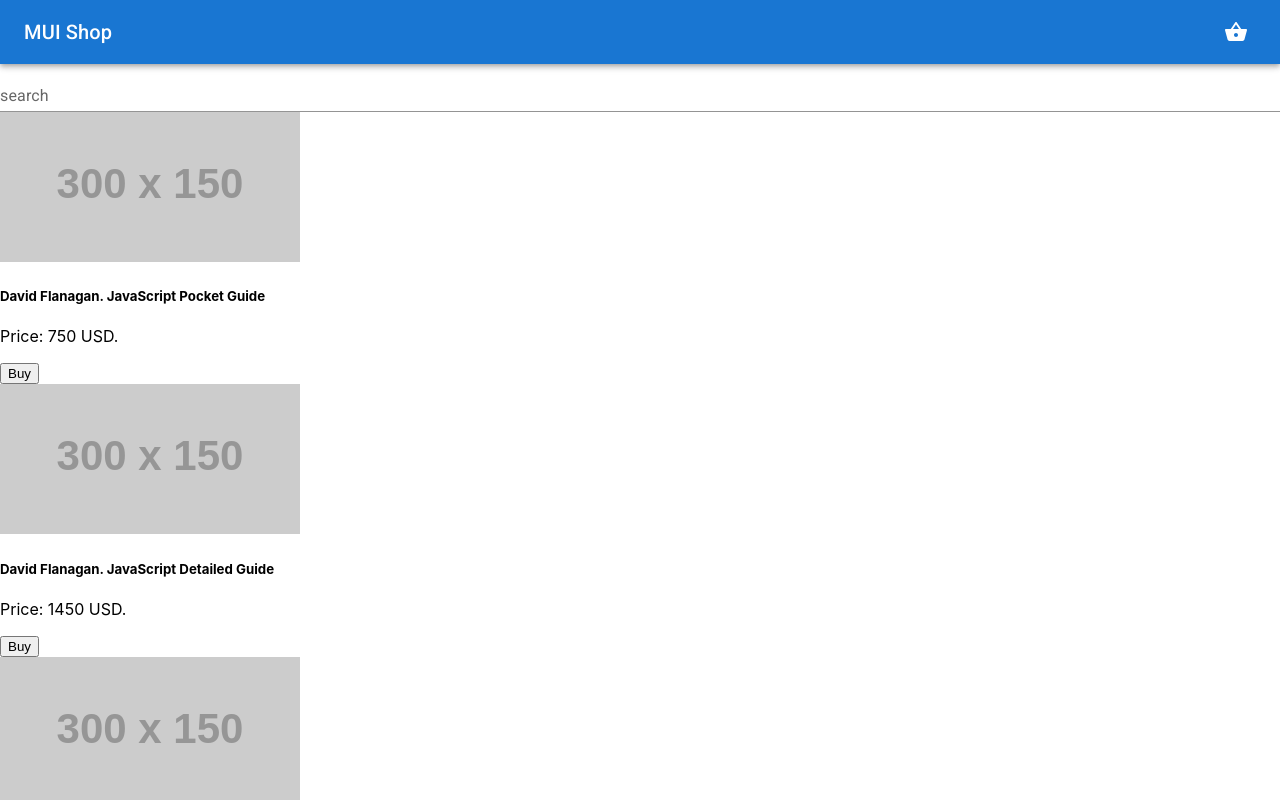
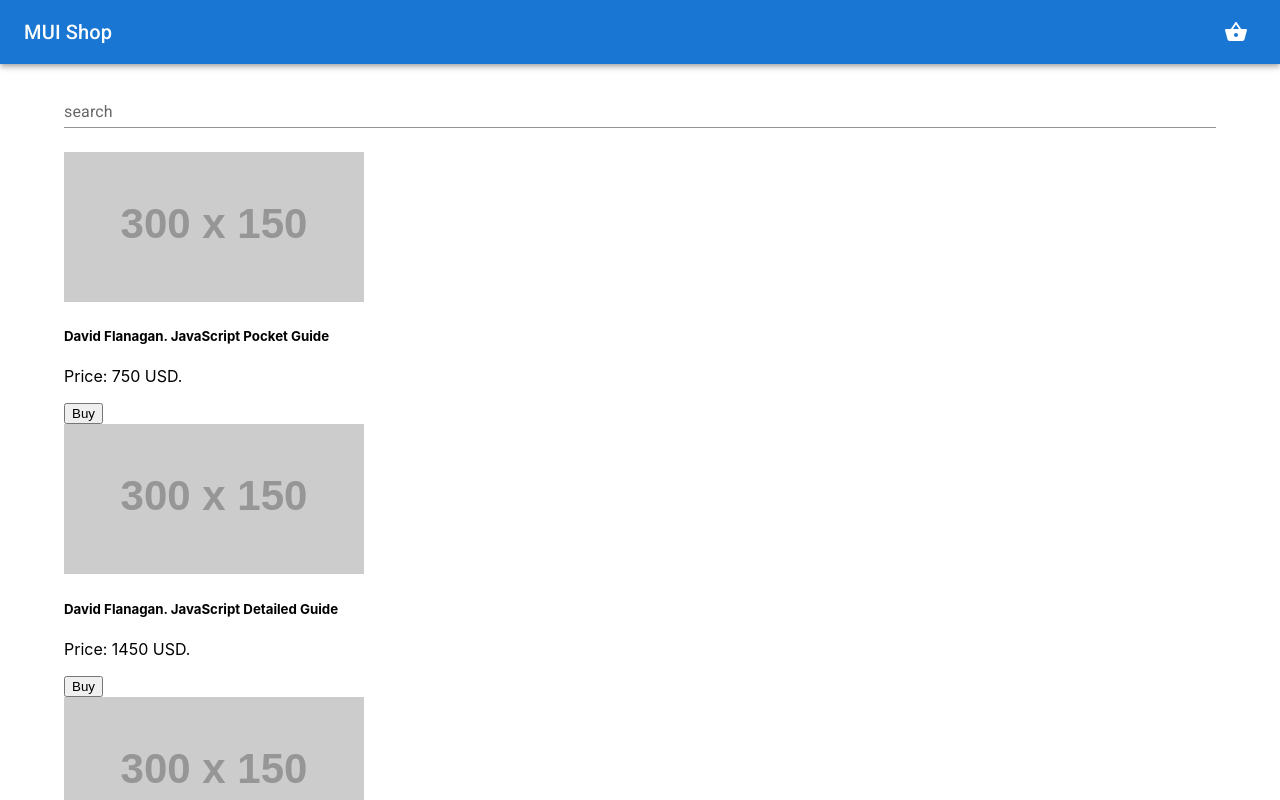
Before and after one commit to ibotchori/material-ui-shop-project, a React (Create React App) app: page / in a window 1280 px wide. Shown: the top 800 px of the page. Built offline with nearby package versions, Linux system fonts and the light colour scheme.

Commit message:
Container

```diff
--- a/src/components/App.jsx
+++ b/src/components/App.jsx
@@ -1,21 +1,22 @@
-import React, { useState } from 'react';
+import React, { useState } from "react";
 
-import BasketList from './BasketList';
-import GoodsList from './GoodsList';
-import Search from './Search';
+import BasketList from "./BasketList";
+import GoodsList from "./GoodsList";
+import Search from "./Search";
 
-import { goods } from '../data/goods';
-import Header from './Header';
+import { goods } from "../data/goods";
+import Header from "./Header";
+import { Container } from "@mui/material";
 
 const App = () => {
   const [order, setOrder] = useState([]);
-    const [search, setSearch] = useState('');
+  const [search, setSearch] = useState("");
   const [products, setProducts] = useState(goods);
 
   const handleChange = (e) => {
     if (!e.target.value) {
       setProducts(goods);
-            setSearch('');
+      setSearch("");
       return;
     }
 
@@ -23,20 +24,20 @@ const App = () => {
     setProducts(
       products.filter((good) =>
         good.name.toLowerCase().includes(e.target.value.toLowerCase())
-            ))
+      )
+    );
   };
 
   const addToOrder = (goodsItem) => {
     let quantity = 1;
 
-        const indexInOrder = order.findIndex(
-            (item) => item.id === goodsItem.id
-        );
+    const indexInOrder = order.findIndex((item) => item.id === goodsItem.id);
 
     if (indexInOrder > -1) {
       quantity = order[indexInOrder].quantity + 1;
 
-            setOrder(order.map((item) => {
+      setOrder(
+        order.map((item) => {
           if (item.id !== goodsItem.id) return item;
 
           return {
@@ -45,7 +46,7 @@ const App = () => {
             price: item.price,
             quantity,
           };
-                }),
+        })
       );
     } else {
       setOrder([
@@ -56,8 +57,7 @@ const App = () => {
           price: goodsItem.price,
           quantity,
         },
-                ],
-            );
+      ]);
     }
   };
 
@@ -67,25 +67,14 @@ const App = () => {
 
   return (
     <React.Fragment>
-        <Header/>
-        <div className='App'>
-            <div className='container'>
-                <Search
-                    value={search}
-                    onChange={handleChange}
-                />
-                <GoodsList
-                    goods={products}
-                    setOrder={addToOrder}
-                />
-                <BasketList
-                    order={order}
-                    setOrder={removeFromOrder}
-                />
-            </div>
-        </div>
+      <Header />
+      <Container sx={{ mt: "1rem" }}>
+        <Search value={search} onChange={handleChange} />
+        <GoodsList goods={products} setOrder={addToOrder} />
+        <BasketList order={order} setOrder={removeFromOrder} />
+      </Container>
     </React.Fragment>
   );
-}
+};
 
 export default App;
--- a/src/components/Search.jsx
+++ b/src/components/Search.jsx
@@ -11,6 +11,7 @@ const Search = (props) => {
       type="search"
       value={value}
       onChange={onChange}
+      sx={{ mb: "1.5rem" }}
     />
   );
 };
```
Lines whose indentation alone changed are shown as unchanged.
